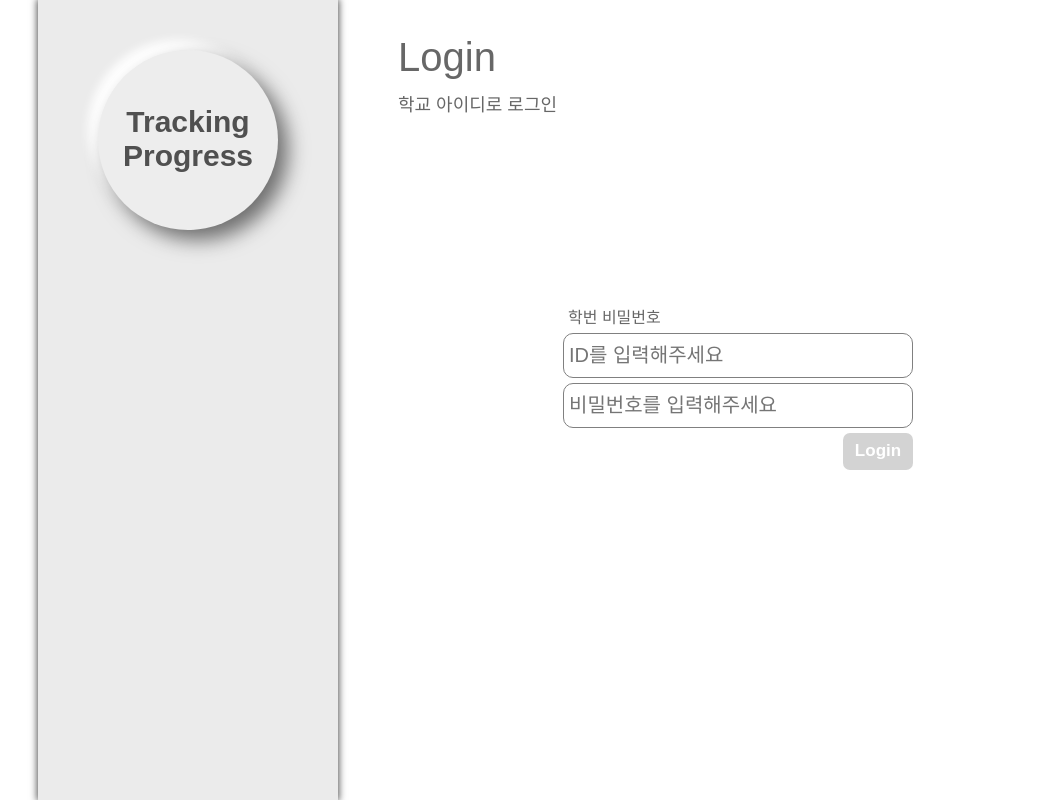
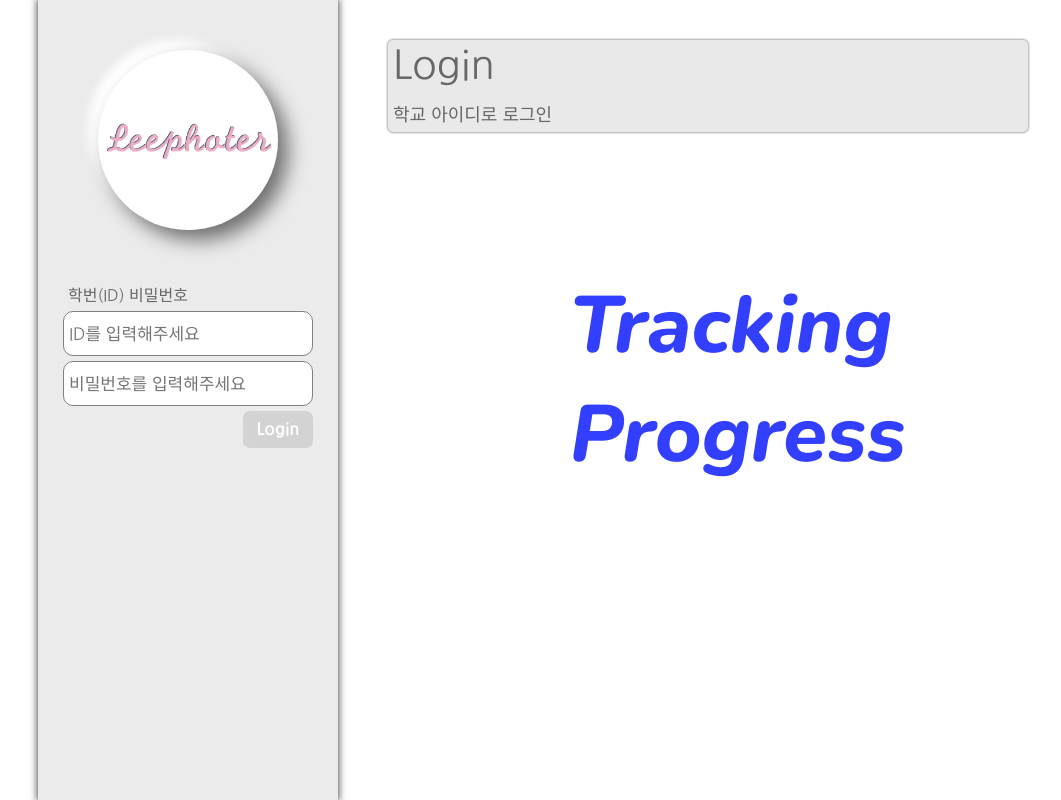
Before and after one commit to llooster/tracking-progress, a React (Create React App) app in the folder tracking-progress/: page / in a window 1280 px wide. Shown: the whole page, without its empty margins (62-1123 px from the left). Built offline with nearby package versions, Linux system fonts and the light colour scheme.

Commit message:
main, EnterValue합치기

```diff
--- a/tracking-progress/src/component/App.js
+++ b/tracking-progress/src/component/App.js
@@ -2,7 +2,7 @@ import React, { Component } from "react";
 import { BrowserRouter as Router, Switch, Route, Link } from "react-router-dom";
 // import Login from "../page/Home/Login/Login";
 // import GetValue from "../page/Home/GetTheValue/GetValue";
-// import EnterValue from "../page/Home/EnterTheValue/EnterValue";
+import EnterValue from "../page/Home/EnterTheValue/EnterValue";
 import LeftBar from "../component/LeftBar";
 import Attendance from "../page/Attendance";
 import Main from "../page/Home/Main";
@@ -13,7 +13,7 @@ class App extends Component {
     state = {
         id: 1,
         step: ["Step 1. Login", "Attendance"],
-        explain: ["induk 사이트에 로그인 합니다", "수업 출석표"],
+        explain: ["induk 사이트에 로그인 합니다", "출석현황"],
         next: ["next", "back"],
         moodle: "",
     };
@@ -34,7 +34,7 @@ class App extends Component {
         }
     };
     render() {
-        const { inputValue, value, enterKey } = this;
+        // const { inputValue, value, enterKey } = this;
         const { id, step, explain, next, moodle } = this.state;
 
         return (
@@ -43,7 +43,6 @@ class App extends Component {
                 <Switch>
                     <Route exact path="/" component={Main} />
                     <Route path="/select/">
-                        <Route path="/select/:name" />
                         <Attendance
                             step={step[1]}
                             explain={explain[1]}
--- a/tracking-progress/src/component/LeftBar/LeftBar.jsx
+++ b/tracking-progress/src/component/LeftBar/LeftBar.jsx
@@ -5,7 +5,7 @@ class LeftBar extends PureComponent {
     render() {
         return (
             <div className="leftBar">
-                <div className="text">Tracking Progress</div>
+                <div className="text"></div>
             </div>
         );
     }
--- a/tracking-progress/src/page/Attendance/Attendance.css
+++ b/tracking-progress/src/page/Attendance/Attendance.css
@@ -11,14 +11,14 @@
 } */
 
 .graghPart {
-    width: 700px;
+    width: 710px;
     height: 100vh;
     /* display: flex; */
     /* flex-direction: column;
     justify-content: center; */
     align-items: center;
     overflow: scroll;
-    padding-left: 60px;
+    padding-left: 50px;
 }
 .graghSet {
     width: 100%;
--- a/tracking-progress/src/page/Home/EnterTheValue/EnterValue.js
+++ b/tracking-progress/src/page/Home/EnterTheValue/EnterValue.js
@@ -3,55 +3,100 @@ import { Link } from "react-router-dom";
 import "../Login/Login.css";
 
 class EnterValue extends Component {
+    constructor(props) {
+        super(props);
+        this.state = {
+            explain: "학교 아이디로 로그인",
+            step: " Login",
+            user: {
+                id: "",
+                password: "",
+            },
+        };
+    }
+
+    onChangeInputText = (e) => {
+        const { name, value } = e.target;
+        const { user } = this.state;
+
+        this.setState({
+            user: {
+                ...user,
+                [name]: value,
+            },
+        });
+    };
+
+    onSubmit = () => {
+        const { history } = this.props;
+        console.log("history :>> ", history);
+        const {
+            user: { id, password },
+        } = this.state;
+        console.log(`loginUser-----Id : ${id} Password : ${password}`);
+        if (id !== "201708015" || password !== "gksruf101@") {
+            alert("아이디와 비밀번호를 확인하세요");
+            return;
+        } else {
+            history.push(`/select`);
+        }
+        // 이후 api 요청 하는 부분 필요
+    };
+    enterKey = (e) => {
+        if (e.key === "Enter") {
+            this.onSubmit();
+            // (엔터키 활성화)
+        }
+    };
+
     render() {
-        const {
-            step,
-            explain,
-            inputValue,
-            value,
-            enterKey,
-            next,
-            moodle,
-        } = this.props;
+        // const { explain, step, user } = this.state;
+        const { onChangeInputText, onSubmit, enterKey } = this;
+        // const { value, next, moodle } = this.props;
         return (
-            <div id="whole">
-                <div className="stance">
-                    <div className="section">
-                        <div className="step">{step}</div>
-                        <div className="explain">{explain}</div>
+            <>
+                <link rel="preconnect" href="https://fonts.gstatic.com" />
+                <link
+                    href="https://fonts.googleapis.com/css2?family=Nanum+Gothic:wght@400;700;800&display=swap"
+                    rel="stylesheet"
+                />
+                <div id="classWhole">
+                    <div className="contents">
+                        <div className="loginValue">
+                            <div className="inputBox">
+                                <div className="moodleText">
+                                    학번(ID) 비밀번호
                                 </div>
-                    <div className="contents">
-                        <div className="getValue">
-                            <div className="moodleText">MoodleSesstion</div>
                                 <div className="inputValue">
+                                    <div className="inputId">
                                         <input
+                                            type="text"
                                             className="inputMoodle"
-                                    type="text"
-                                    placeholder="MoodleSession을 입력해주세요"
-                                    onChange={inputValue}
+                                            name="id"
+                                            placeholder="ID를 입력해주세요"
+                                            onChange={onChangeInputText}
                                             onKeyPress={enterKey}
                                         />
-                                <button
-                                    onClick={(e) => {
-                                        value();
-                                    }}
-                                >
-                                    확인
+                                        <input
+                                            type="password"
+                                            className="inputMoodle"
+                                            name="password"
+                                            placeholder="비밀번호를 입력해주세요"
+                                            onChange={onChangeInputText}
+                                            onKeyPress={enterKey}
+                                        />
+                                    </div>
+                                    <div className="bt">
+                                        <button onClick={onSubmit}>
+                                            Login
                                         </button>
                                     </div>
                                 </div>
                             </div>
-                    <div className="shift">
-                        <Link to="/getValue">
-                            <button>{next[1]}</button>
-                        </Link>
-
-                        <Link to={`/select/${moodle}`}>
-                            <button>{next[0]}</button>
-                        </Link>
                         </div>
                     </div>
                 </div>
+            </>
         );
     }
 }
--- a/tracking-progress/src/page/Home/Login/Login.css
+++ b/tracking-progress/src/page/Home/Login/Login.css
@@ -26,13 +26,13 @@
 }
 
 .stance {
-    width: 100%;
+    width: 690px;
     height: 130px;
     display: flex;
     flex-direction: column;
     position: relative;
-    padding-left: 60px;
-    margin: 5px 0 10px;
+    padding-left: 50px;
+    margin: 10px 0 20px;
     /* border-bottom: solid gray 0.3px; */
     /* box-shadow: 0 3px 3px -2px rgb(121, 121, 121); */
 }
@@ -50,9 +50,29 @@
     color: rgb(103, 103, 103);
     left: 2px;
 }
+#loginWhole {
+    margin: 80px 0 0 0px;
+    position: absolute;
+    transform: translate(100px, 200px);
+    padding-left: 10px;
+    display: flex;
+    flex-direction: column;
+    width: 200px;
+    height: 170px;
+}
 
 .contents {
     align-items: center;
+}
+.loginValue {
+    width: auto;
+    height: auto;
+    display: flex;
+    flex-direction: column;
+    justify-content: center;
+    align-items: center;
+    border-radius: 13px;
+    /* box-shadow: 0 0 10px -2px rgb(121, 121, 121); */
 }
 .process {
     align-items: left;
--- a/tracking-progress/src/page/Home/Main/Main.jsx
+++ b/tracking-progress/src/page/Home/Main/Main.jsx
@@ -1,7 +1,7 @@
 import React, { PureComponent } from "react";
 import "../../../styleSheets/common.css";
 // import "../Login/Login.css";
-import { Link } from "react-router-dom";
+import EnterValue from "../EnterTheValue";
 
 class Main extends PureComponent {
     constructor(props) {
@@ -56,6 +56,8 @@ class Main extends PureComponent {
         const { onChangeInputText, onSubmit, enterKey } = this;
         const { value, next, moodle } = this.props;
         return (
+            <>
+                <EnterValue></EnterValue>
                 <div id="whole">
                     <div className="stance">
                         <div className="section">
@@ -63,8 +65,19 @@ class Main extends PureComponent {
                             <div className="explain">{explain}</div>
                         </div>
                     </div>
-                <div className="contents">
-                    <div className="value">
+                    <div className="mainContents">
+                        <link
+                            rel="preconnect"
+                            href="https://fonts.gstatic.com"
+                        />
+                        <link
+                            href="https://fonts.googleapis.com/css2?family=Nanum+Gothic:wght@400;700;800&family=Nunito:ital,wght@1,600;1,700;1,800&display=swap"
+                            rel="stylesheet"
+                        />
+                        Tracking
+                        <br />
+                        Progress
+                        {/* <div className="value">
                             <div>
                                 <div className="moodleText">학번 비밀번호</div>
                                 <div className="inputValue">
@@ -86,13 +99,16 @@ class Main extends PureComponent {
                                         />
                                     </div>
                                     <div className="bt">
-                                    <button onClick={onSubmit}>Login</button>
+                                        <button onClick={onSubmit}>
+                                            Login
+                                        </button>
                                     </div>
                                 </div>
                             </div>
+                        </div> */}
                     </div>
                 </div>
-            </div>
+            </>
         );
     }
 }
--- a/tracking-progress/src/page/classTest/ClassTest.css
+++ b/tracking-progress/src/page/classTest/ClassTest.css
@@ -5,13 +5,14 @@
     font-weight: 700; */
 }
 #classWhole {
-    margin: 80px 0 0 30px;
+    margin: 80px 0 0 0;
     position: absolute;
     transform: translate(100px, 200px);
-    padding-left: 10px;
     display: flex;
     flex-direction: column;
-    width: 200px;
+    justify-content: center;
+    align-items: center;
+    width: 300px;
     height: 170px;
 }
 #className {
--- a/tracking-progress/src/styleSheets/common.css
+++ b/tracking-progress/src/styleSheets/common.css
@@ -7,9 +7,7 @@
     width: 100vh;
     height: 100vh;
     min-height: 500px;
-    /* position: relative; */
     margin-left: 400px;
-    /* background-color: rgb(222, 222, 222); */
 }
 .leftBar > .text {
     width: 180px;
@@ -17,12 +15,17 @@
     margin-top: 50px;
     text-align: center;
     font-weight: 600;
-    padding-top: 55px;
+    /* padding-top: 55px; */
     color: rgb(80, 80, 80);
     border-radius: 50%;
-    background: #ededed;
+    background: #ffffff;
     box-shadow: 10px 10px 20px #6e6e6e, -10px -10px 10px #ffffff;
     user-select: none;
+
+    background-image: url("../styleSheets/image/Leephoter2.png");
+    background-repeat: no-repeat;
+    background-size: contain;
+    background-position: center center;
 }
 
 .section {
@@ -32,7 +35,12 @@
     width: 100%;
     min-width: 480px;
     margin: 30px auto 7px;
+    padding: 0 0 5px 5px;
     user-select: none;
+    border-radius: 5px;
+    border: none;
+    background-color: rgb(233, 233, 233);
+    box-shadow: 0 0 3px 0 rgb(84, 84, 84);
 }
 .section .step {
     font-size: 40px;
@@ -49,17 +57,34 @@
 }
 
 .contents {
-    width: auto;
-    min-width: 300px;
-    height: 100vh;
+    width: 300px;
+    height: 100%;
     display: flex;
-    padding-bottom: 20vh;
     flex-direction: column;
     justify-content: center;
-    align-items: flex-start;
+    align-items: center;
+}
+.mainContents {
+    width: 100vh;
+    height: 100%;
+    display: flex;
+    flex-direction: column;
+    justify-content: center;
+    align-items: center;
+    font-size: 80px;
+    padding-bottom: 200px;
+    font-family: "Nanum Gothic", sans-serif;
+    font-family: "Nunito", sans-serif;
+    font-weight: 900;
+    color: rgb(50, 63, 255);
+
+    /* background-image: url("");
+    background-repeat: no-repeat;
+    background-size: contain;
+    background-position: center auto; */
 }
 .value {
-    width: 400px;
+    width: 300px;
     height: 200px;
     display: flex;
     flex-direction: column;
@@ -68,9 +93,9 @@
     border-radius: 13px;
     /* box-shadow: 0 0 10px -2px rgb(121, 121, 121); */
 }
-.contents {
-    align-items: center;
+.inputBox {
 }
+
 .process {
     align-items: left;
 }
@@ -157,16 +182,16 @@ h2 {
     align-items: flex-end;
 }
 .inputId {
-    width: 350px;
+    width: 250px;
 }
 .inputMoodle {
-    width: 350px;
+    width: 250px;
     height: 45px;
     border: solid gray 0.5px;
     border-radius: 10px;
     padding-left: 5px;
     text-align: left;
-    font-size: 20px;
+    font-size: 17px;
     font-weight: 500;
     color: gray;
     margin-bottom: 5px;
```
Also changed, not shown: tracking-progress/src/styleSheets/image/Leephoter.png (added), tracking-progress/src/styleSheets/image/Leephoter2.png (added). Lines whose indentation alone changed are shown as unchanged.
